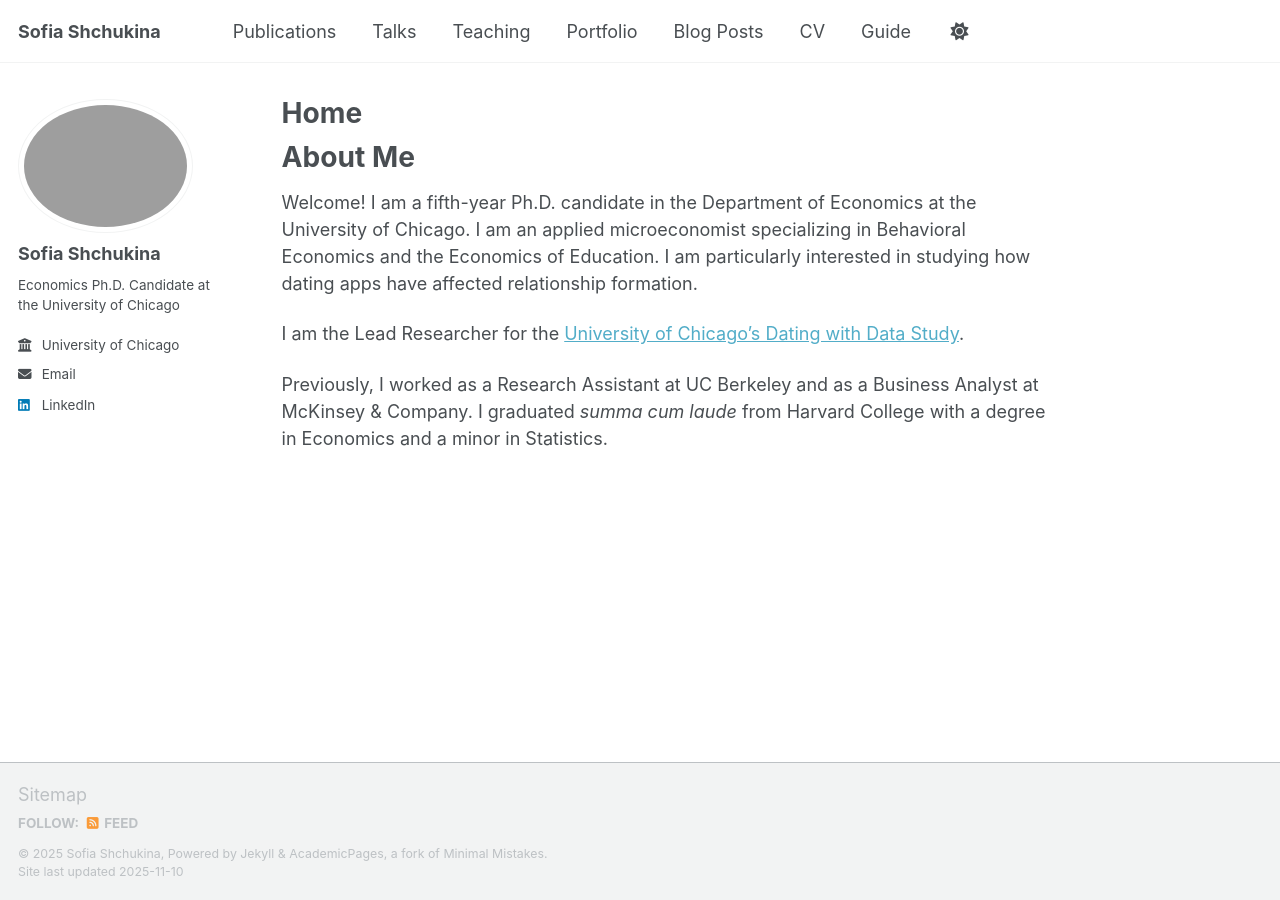
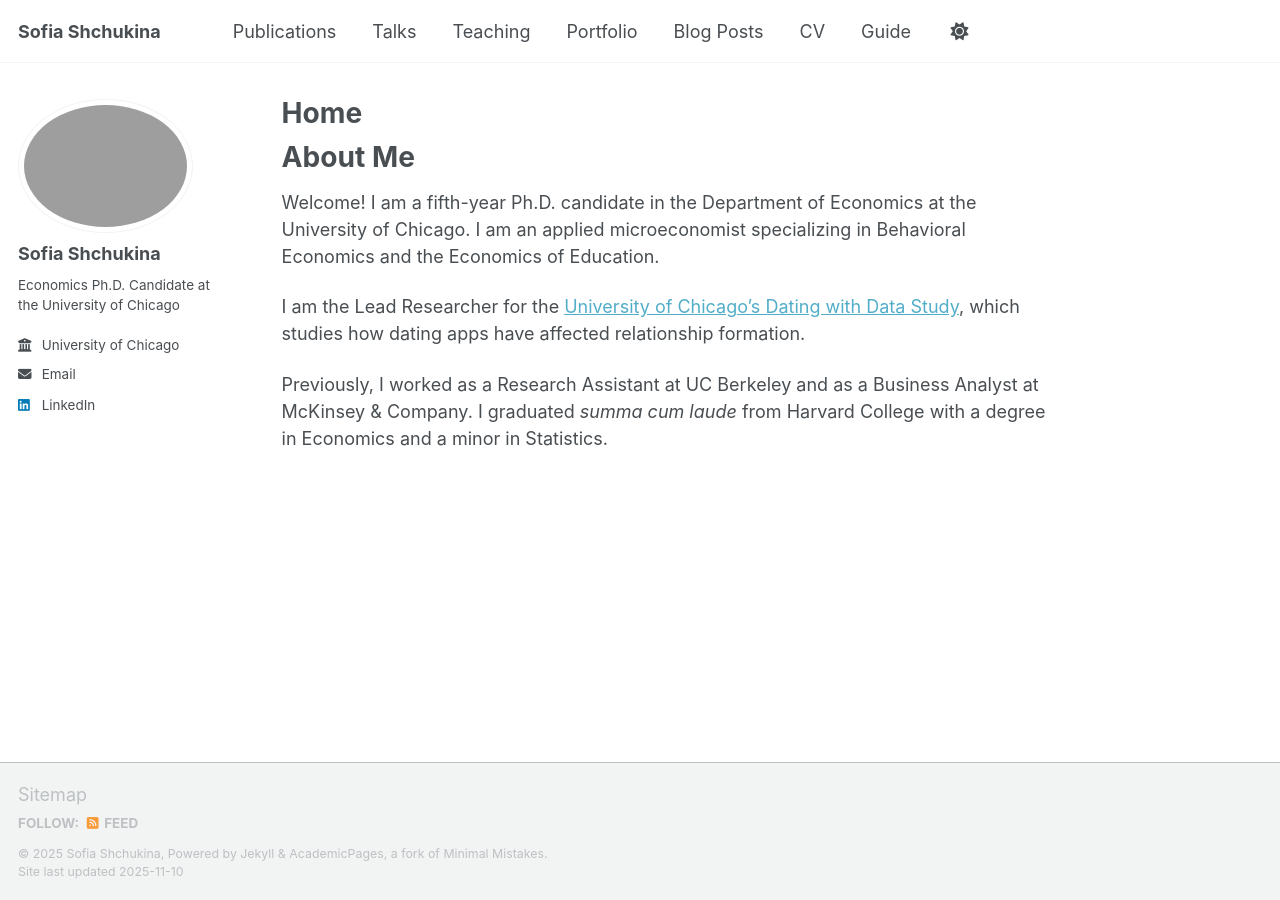
Before and after one commit to sofiashch/sofiashch.github.io, a Jekyll site: the page built from _pages/about.md, in a window 1280 px wide. Built offline with Jekyll 4.4.1, drawn with Linux system fonts in a browser that asks for light colours; a script that is not in the unit is left out.

Commit message:
Update about.md

```diff
--- a/_pages/about.md
+++ b/_pages/about.md
@@ -9,8 +9,8 @@ redirect_from:
 
 About Me
 ======
-Welcome! I am a fifth-year Ph.D. candidate in the Department of Economics at the University of Chicago. I am an applied microeconomist specializing in Behavioral Economics and the Economics of Education. I am particularly interested in studying how dating apps have affected relationship formation.
+Welcome! I am a fifth-year Ph.D. candidate in the Department of Economics at the University of Chicago. I am an applied microeconomist specializing in Behavioral Economics and the Economics of Education.
 
-I am the Lead Researcher for the [University of Chicago's Dating with Data Study](https://datingwithdata.com/).
+I am the Lead Researcher for the [University of Chicago's Dating with Data Study](https://datingwithdata.com/), which studies how dating apps have affected relationship formation.
 
 Previously, I worked as a Research Assistant at UC Berkeley and as a Business Analyst at McKinsey & Company. I graduated _summa cum laude_ from Harvard College with a degree in Economics and a minor in Statistics.
```
